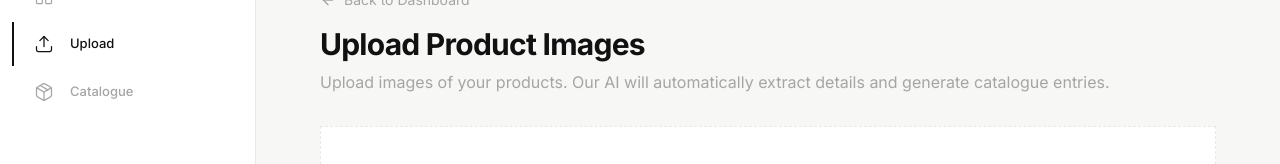
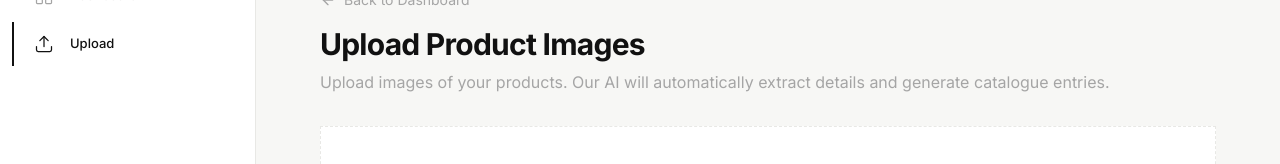
Before and after one commit to CRZYSNTA/catalogue, a Next.js app in the folder frontend/: page /dashboard/upload in a window 1280 px wide. Shown: the part 138-302 px from the top of the page. Built offline with nearby package versions, Linux system fonts and the light colour scheme; no server answers.

Commit message:
Remove broken Catalogue sidebar link since the dashboard is the catalogue

```diff
--- a/frontend/src/components/layout/Sidebar.tsx
+++ b/frontend/src/components/layout/Sidebar.tsx
@@ -23,8 +23,6 @@ export function Sidebar({ className, isOpen = false, onClose }: SidebarProps) {
   const navItems = [
     { href: '/dashboard', label: 'Dashboard', icon: LayoutDashboard },
     { href: '/dashboard/upload', label: 'Upload', icon: Upload },
-    { href: '/dashboard/catalogue', label: 'Catalogue', icon: Package },
-    // { href: '/dashboard/export', label: 'Export', icon: Download },
   ];
 
   return (
```
